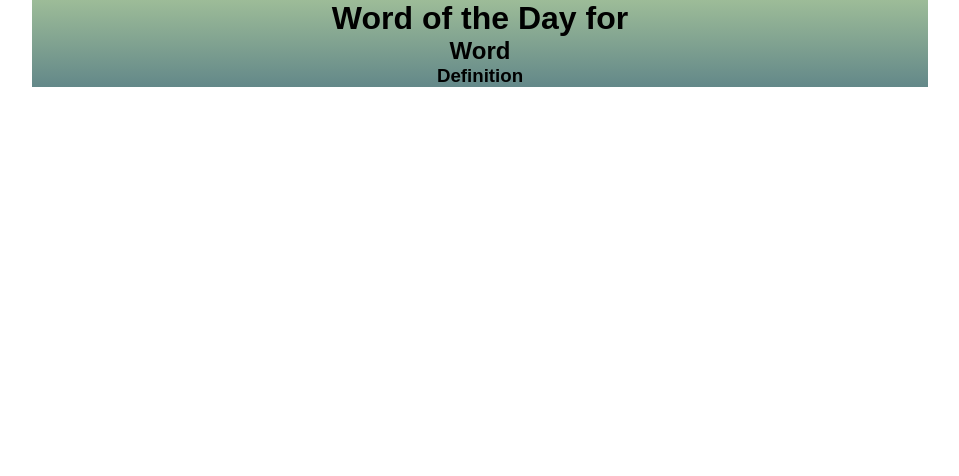
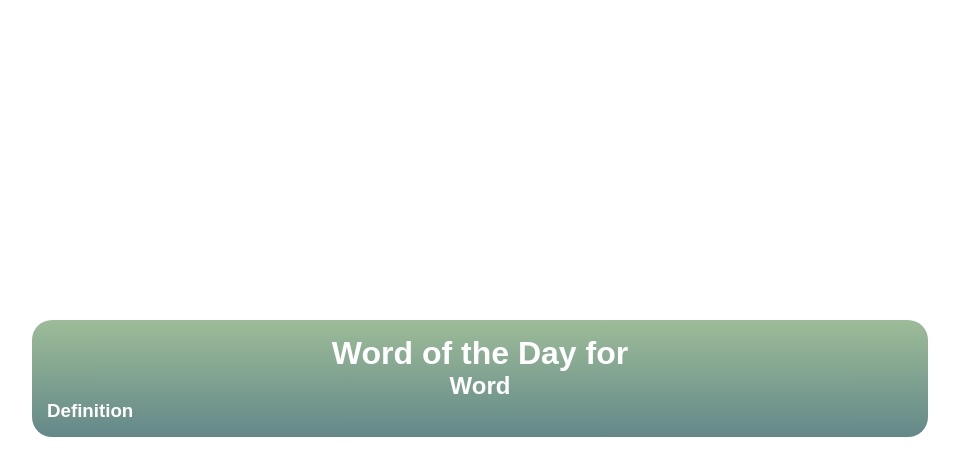
Before and after one commit to amaxwell97/random-word-generator, a plain HTML site: page index.html in a window 1280 px wide. Shown: the whole page, without its empty margins (160-1119 px from the left). Drawn offline with Linux system fonts and the light colour scheme.

Commit message:
Set .details to flex] and container color to #fff

```diff
--- a/styles.css
+++ b/styles.css
@@ -8,7 +8,16 @@
 .container {
     width: 70%;
     height: 50%;
-    margin: 0 auto;
+    margin: 25% auto 0;
     background: linear-gradient(#9DBC98, #638889);
+    color: #fff;
+    padding: 15px;
+    border-radius: 20px;
     text-align: center;
 }
+
+.details {
+    display: flex;
+    flex-flow: column;
+    align-items: flex-start;
+}
```
